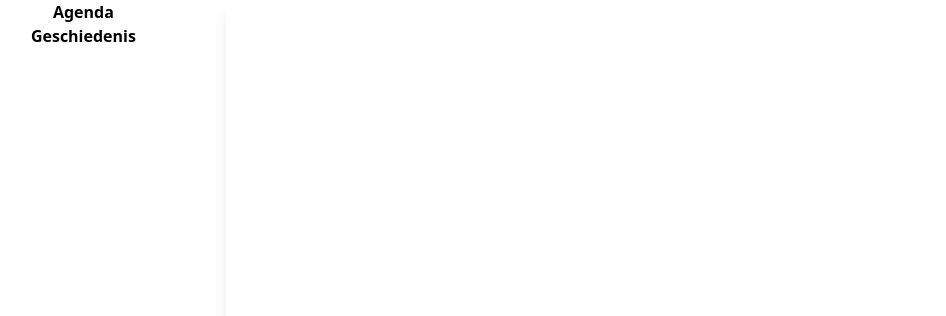
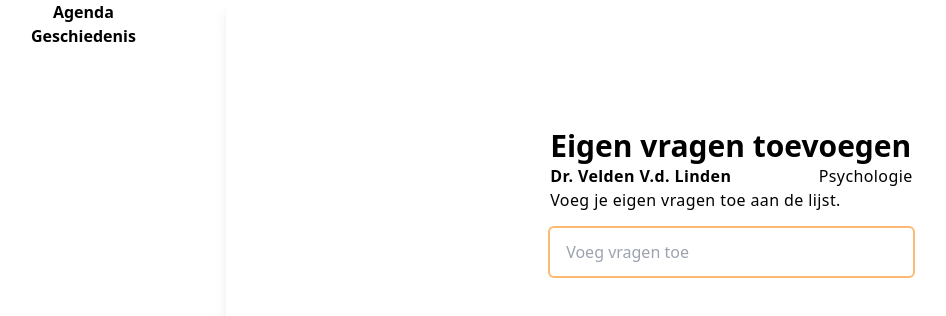
Before and after one commit to jexscx/hello-health, a Nuxt app: page /questionform in a window 1280 px wide. Before the commit this address had no page. Shown: the top 316 px of the page, without its empty margins (43-989 px from the left). Built offline with nearby package versions, Linux system fonts and the light colour scheme.

Commit message:
small fixes

```diff
--- a/pages/own-questions.vue
+++ b/pages/questionform.vue
@@ -4,17 +4,15 @@
       <h1 class="text-3xl font-bold">Eigen vragen toevoegen</h1>
     </div>
     <div class="grid grid-cols-2 items-center">
-      <span class="text-base text-left font-bold tracking-wide">
-        Dr. Velden V.d. Linden
-      </span>
+      <span class="text-bold"> Dr. Velden V.d. Linden </span>
       <span class="text-base text-right tracking-wide">Psychologie</span>
     </div>
     <div class="flex flex-col">
-      <span>Voeg je eigen vragen toe aan de lijst.</span>
+      <span class="text">Voeg je eigen vragen toe aan de lijst.</span>
     </div>
     <CustomInput v-model:model-value="question" />
     <ul>
-      <li>{{ question }}</li>
+      <li class="text">{{ question }}</li>
     </ul>
   </div>
 </template>
--- a/pages/questions.vue
+++ b/pages/questions.vue
@@ -23,7 +23,7 @@
         >{{ question.content }}</QuestionItem
       >
     </div>
-    <Button :secondary="true" :slug="'/own-questions'">Ga verder</Button>
+    <Button :secondary="true" :slug="'/questionform'">Ga verder</Button>
   </div>
 </template>
 
```
Also changed, not shown: 2 other files (tests, documents, lock files or other folders).
